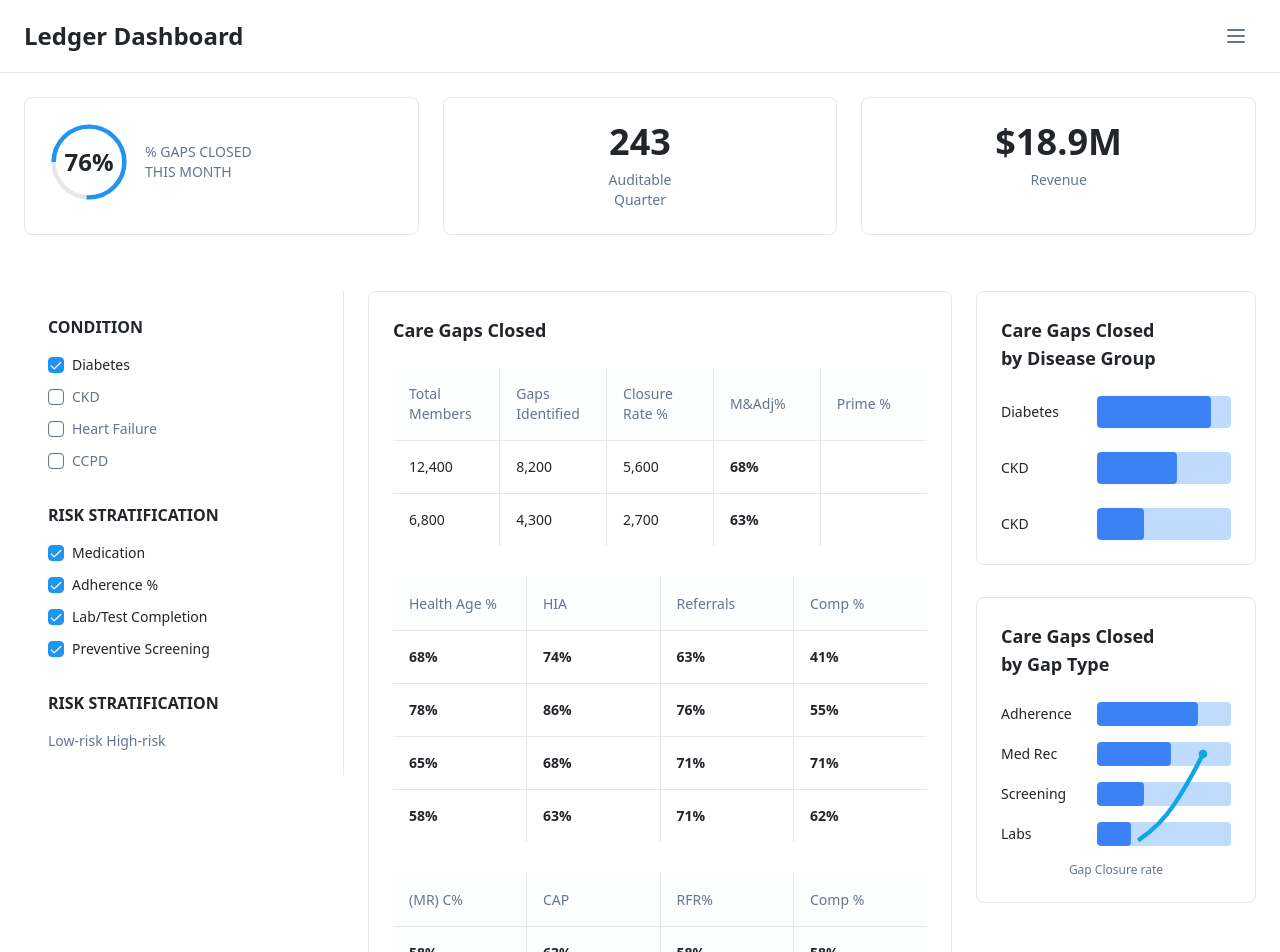
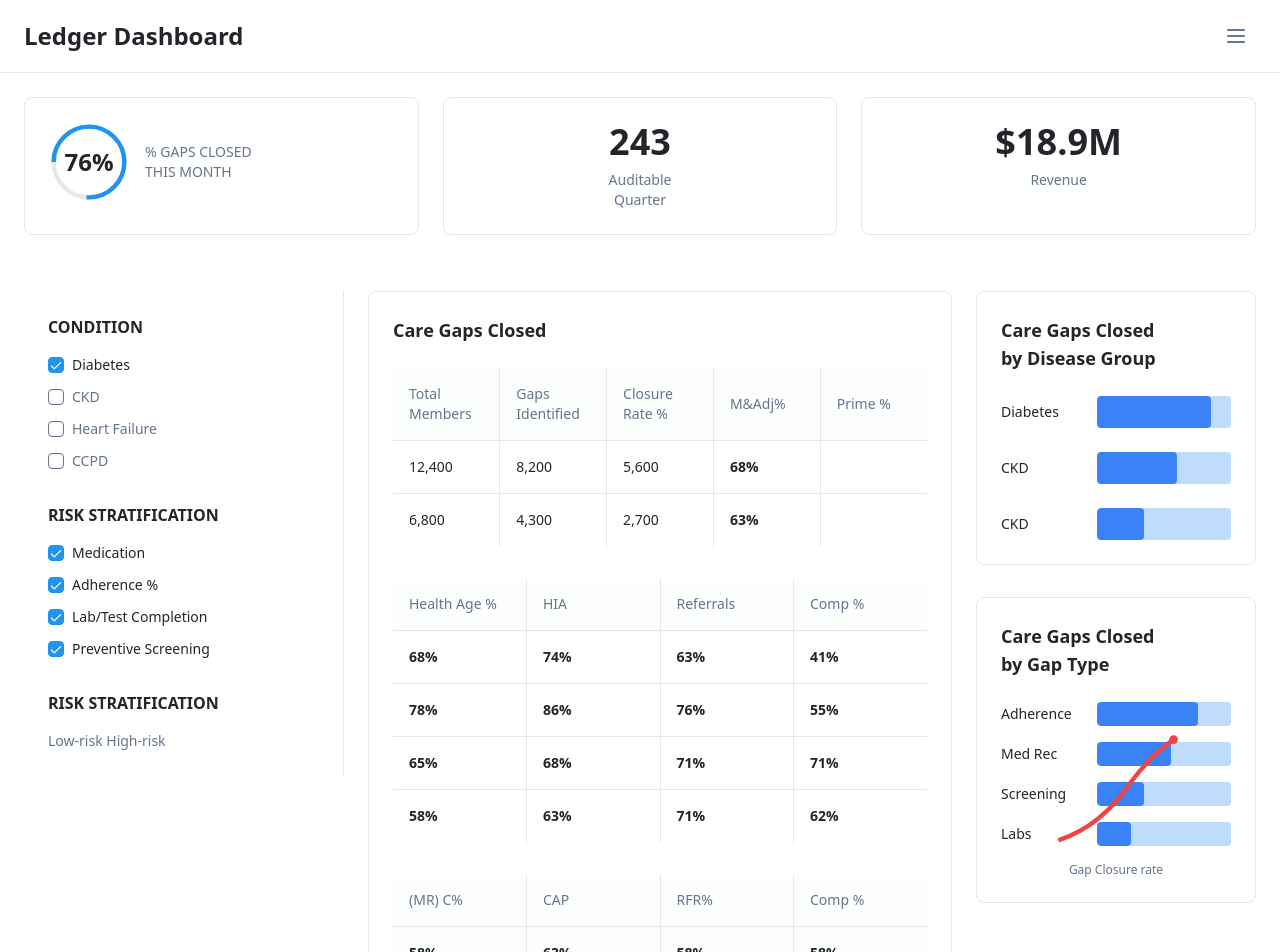
Before and after one commit to andrii913/mirror-app-board, a React (Vite) app: page / in a window 1280 px wide. Shown: the top 952 px of the page. Built offline with nearby package versions, Linux system fonts and the light colour scheme; the HTML template or start-up script is replaced by a standard one.

Commit message:
Refine line chart appearance

```diff
--- a/src/components/ChartSection.tsx
+++ b/src/components/ChartSection.tsx
@@ -54,22 +54,22 @@ export const ChartSection = () => {
             </div>
           ))}
 
-          {/* Line chart positioned to the right side */}
+          {/* Line chart following the red line path */}
           <svg
-            className="absolute top-0 right-0 w-32 h-full pointer-events-none"
-            viewBox="0 0 80 100"
+            className="absolute inset-0 w-full h-full pointer-events-none"
+            viewBox="0 0 100 100"
             fill="none"
           >
-            {/* Curved line chart positioned to the right */}
+            {/* Curved line following the red line path from bottom-left to top-right */}
             <path
-              d="M 20 85 Q 35 75 45 60 Q 55 45 65 25"
-              stroke="#0ea5e9"
+              d="M 10 85 Q 40 75 60 45 Q 75 25 90 15"
+              stroke="#ef4444"
               strokeWidth="3"
               fill="none"
               className="transition-all duration-1000 ease-out animate-fade-in"
             />
             {/* End point circle */}
-            <circle cx="65" cy="25" r="3" fill="#0ea5e9" className="animate-scale-in" />
+            <circle cx="90" cy="15" r="3" fill="#ef4444" className="animate-scale-in" />
           </svg>
         </div>
 
```
